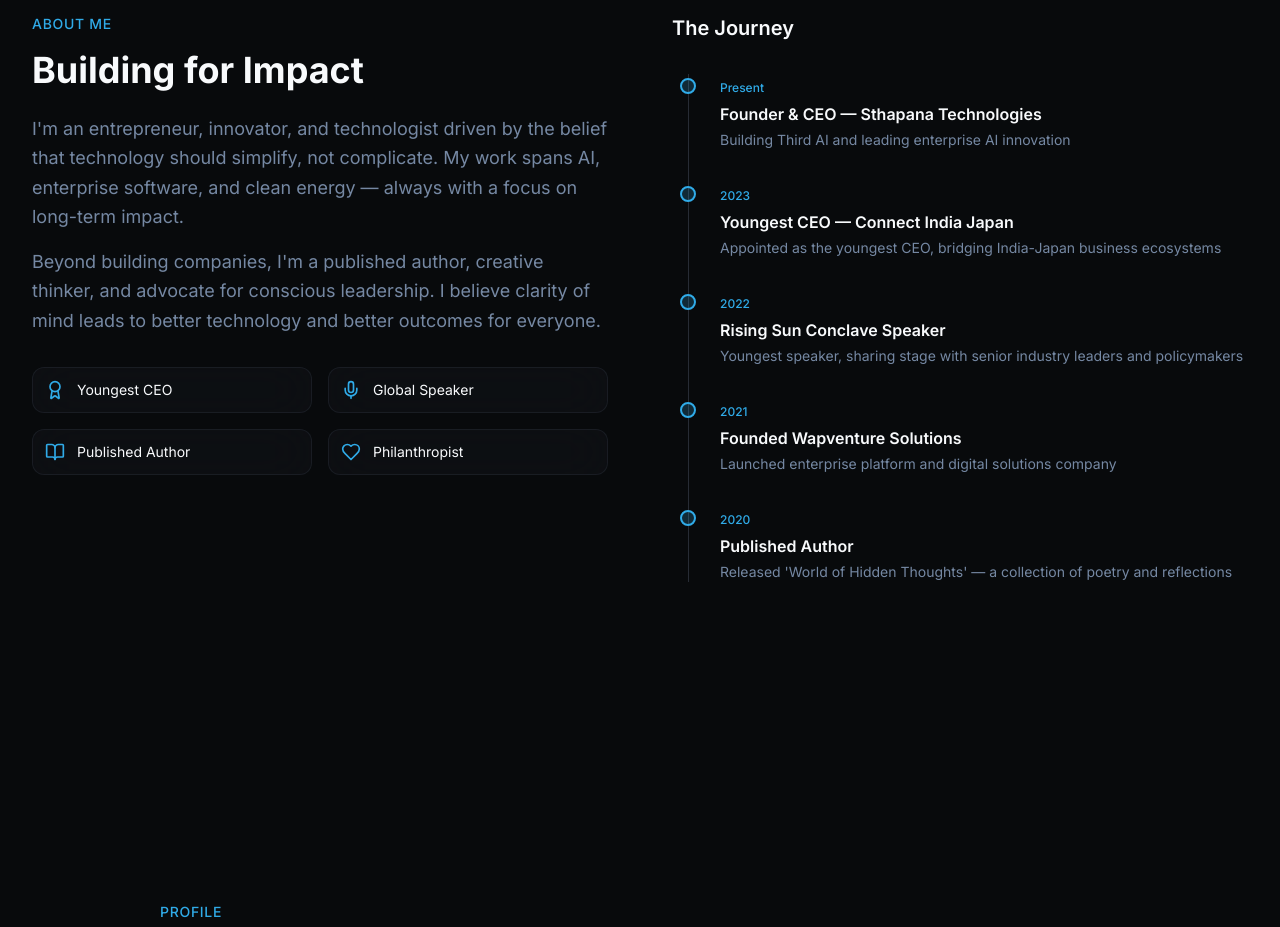
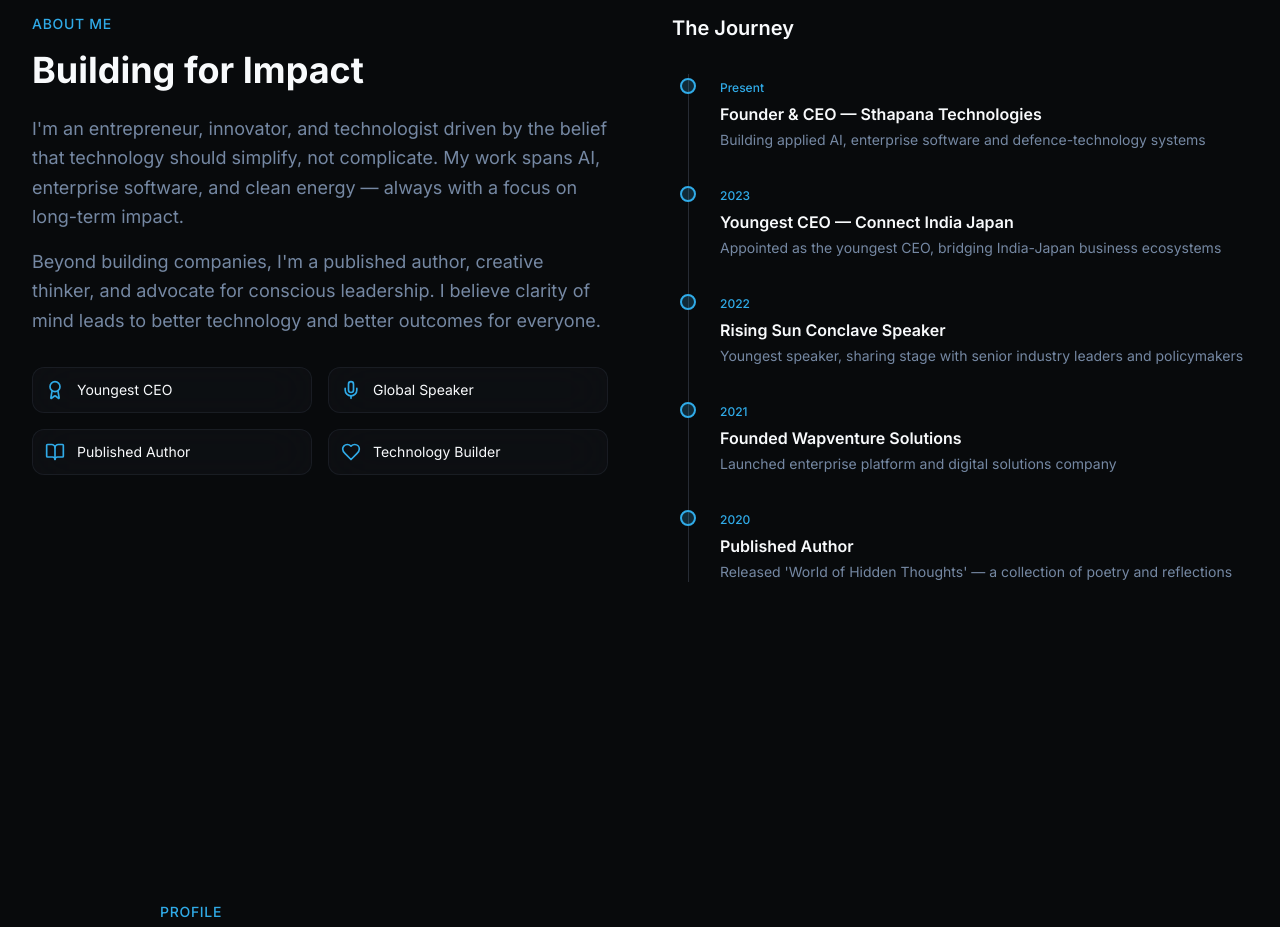
Before and after one commit to Shreyanshsingh3011/shreyansh-singh-folio1, a React (Vite) app: page / in a window 1280 px wide. Shown: the part 2700-3627 px from the top of the page. Built offline with nearby package versions, Linux system fonts and the light colour scheme; the HTML template or start-up script is replaced by a standard one.

Commit message:
Content: remove stale Third AI positioning

```diff
--- a/src/components/JourneySection.tsx
+++ b/src/components/JourneySection.tsx
@@ -11,7 +11,7 @@ const milestones = [
   {
     year: "Present",
     title: "Founder & CEO — Sthapana Technologies",
-    description: "Building Third AI and leading enterprise AI innovation",
+    description: "Building applied AI, enterprise software and defence-technology systems",
   },
   {
     year: "2023",
@@ -132,7 +132,7 @@ export function JourneySection() {
                 { icon: Award, label: "Youngest CEO" },
                 { icon: Mic, label: "Global Speaker" },
                 { icon: BookOpen, label: "Published Author" },
-                { icon: Heart, label: "Philanthropist" },
+                { icon: Heart, label: "Technology Builder" },
               ].map((item, index) => (
                 <motion.div
                   key={item.label}
```
